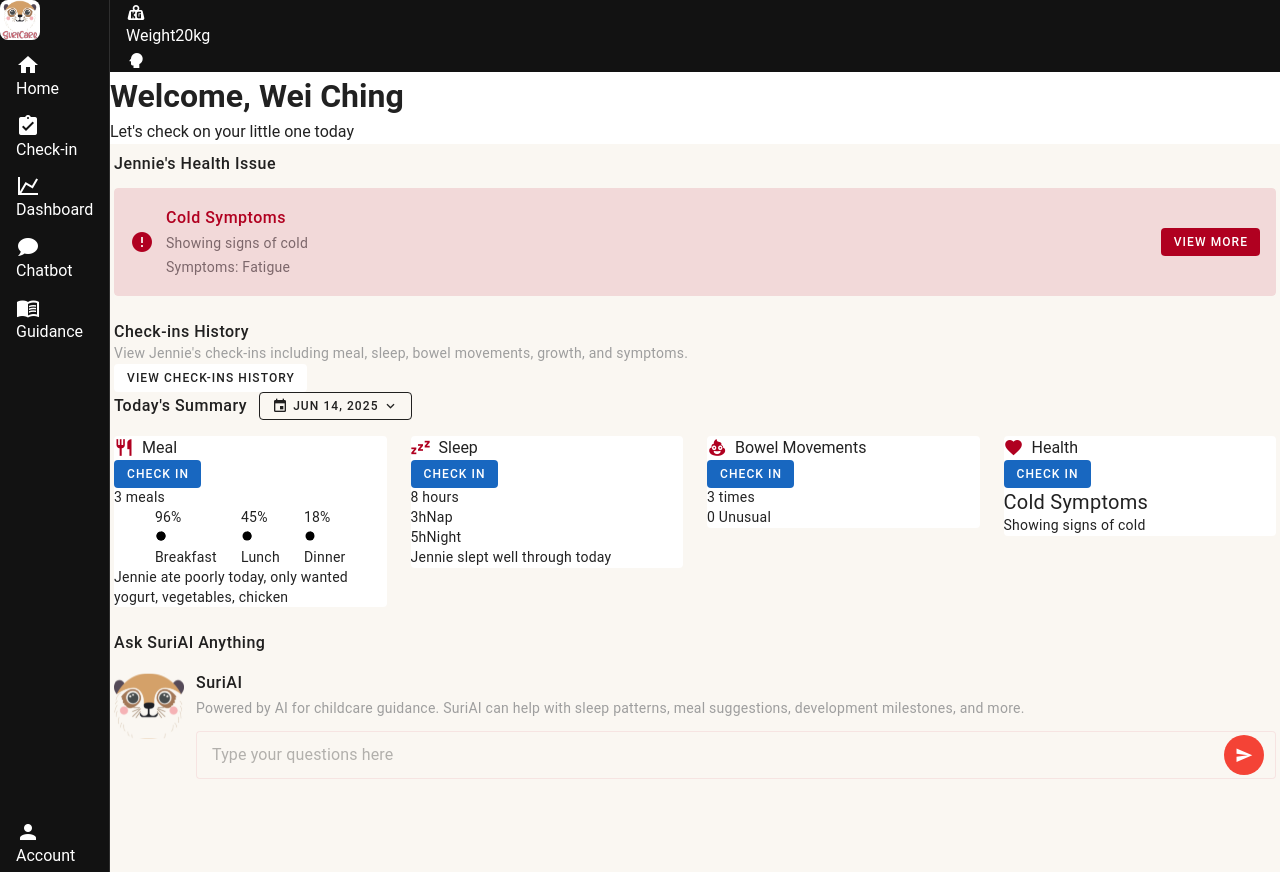
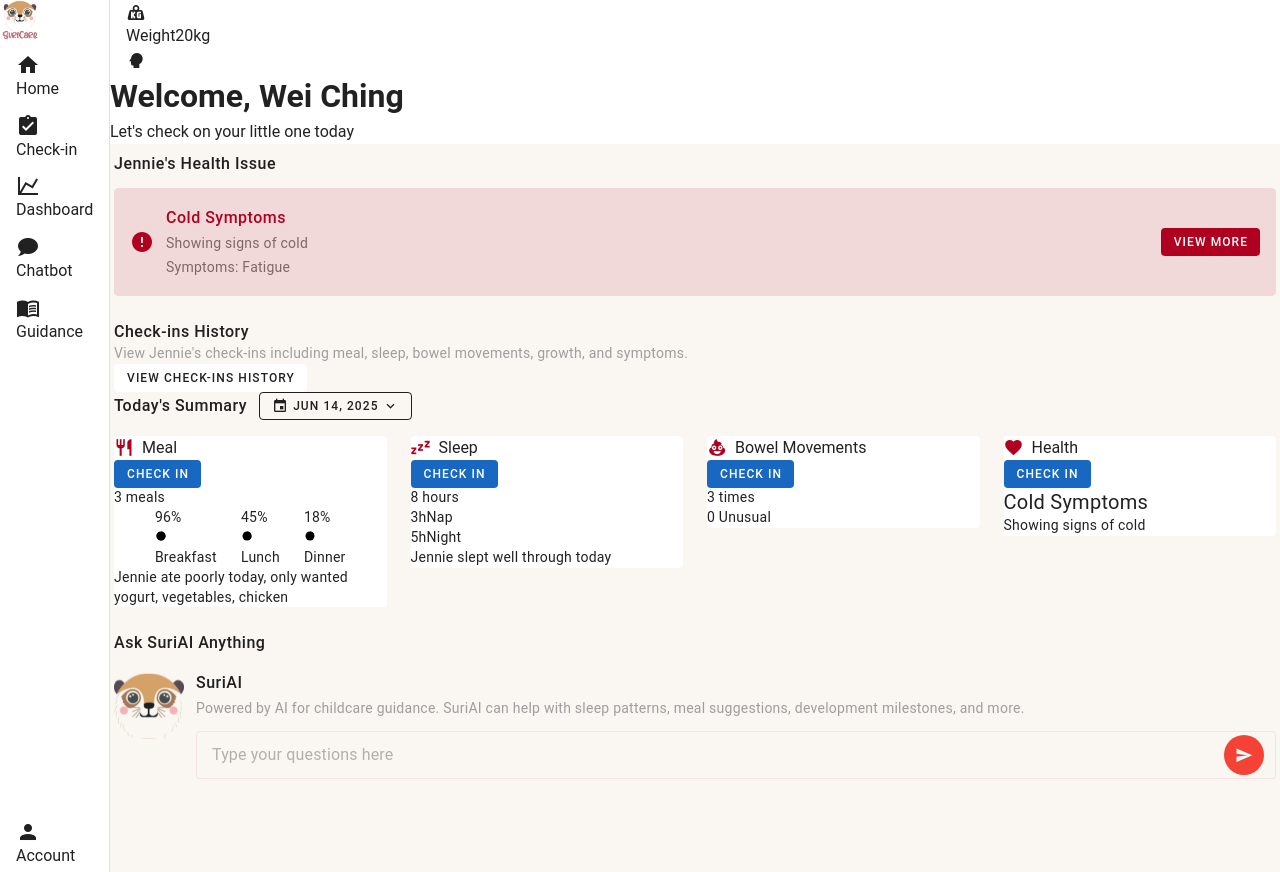
Before and after one commit to weichingtay/SuriCare, a Vue app in the folder frontend/: page / in a window 1280 px wide. Built offline with nearby package versions, Linux system fonts and the light colour scheme; a small style sheet from the web is missing.

Commit message:
remove app.ts, changed default to light

```diff
--- a/frontend/src/plugins/vuetify.ts
+++ b/frontend/src/plugins/vuetify.ts
@@ -14,6 +14,6 @@ import { createVuetify } from 'vuetify'
 // https://vuetifyjs.com/en/introduction/why-vuetify/#feature-guides
 export default createVuetify({
   theme: {
-    defaultTheme: 'dark',
+    defaultTheme: 'light',
   },
 })
```
Also changed, not shown: frontend/src/stores/app.ts (deleted, +0 -8 lines).
